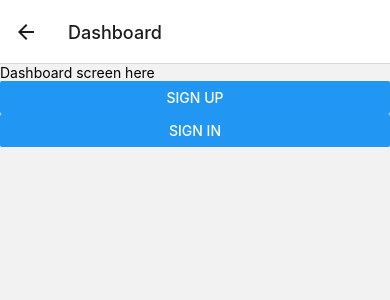
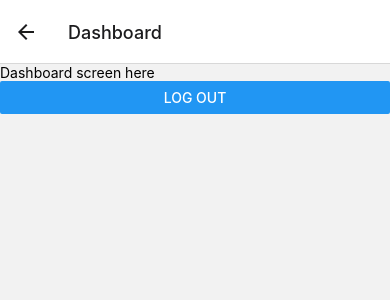
Before and after one commit to BagrijRoman/my-rn-app, a React Native app: screen /Dashboard in a window 390 px wide. Shown: the top 300 px of the page. Built offline with nearby package versions, Linux system fonts and the light colour scheme.

Commit message:
add login redirection

```diff
--- a/src/redux/User/reducer.ts
+++ b/src/redux/User/reducer.ts
@@ -7,6 +7,8 @@ import {
 export const USER_INITIAL_STATE = {
   user: null,
   loading: false,
+  accessToken: null,
+  refreshToken: null,
 };
 
 export const userReducer = (state = USER_INITIAL_STATE, action) => {
--- a/src/routes/RootRoutes.tsx
+++ b/src/routes/RootRoutes.tsx
@@ -1,30 +1,37 @@
 import React from 'react';
 import {createNativeStackNavigator} from "@react-navigation/native-stack";
+import { useSelector } from "react-redux";
 
 import { SignIn, SignUp, Dashboard } from '../views';
 
-
 const Stack = createNativeStackNavigator();
 
-export const RootRoutes = () => (
-  <Stack.Navigator initialRouteName="SignIn">
+export const RootRoutes = () => {
+    const { user } = useSelector(({ user }) => user);
+
+    return (
+      <Stack.Navigator initialRouteName={user ? 'Dashboard' : 'SignIn'}>
+        {
+          !user && (
+            [
               <Stack.Screen
                 name="SignIn"
                 component={SignIn}
                 options={{ title: 'Sign In' }}
-    />
+              />,
               <Stack.Screen
                 name="SignUp"
                 component={SignUp}
                 options={{ title: 'Sign Up' }}
-    />
+              />,
+            ]
+          )
+        }
         <Stack.Screen
           name="Dashboard"
           component={Dashboard}
           options={{ title: 'Dashboard' }}
         />
-
-
-
       </Stack.Navigator>
     );
+}
--- a/src/views/Dashboard.tsx
+++ b/src/views/Dashboard/Dashboard.tsx
@@ -9,12 +9,8 @@ export const Dashboard = ({ navigation }) => {
       <Text>Dashboard screen here</Text>
 
       <Button
-        title="Sign up"
+        title="Log out"
         onPress={() => navigation.navigate('SignUp')}
-      />
-      <Button
-        title="Sign in"
-        onPress={() => navigation.navigate('SignIn')}
       />
     </View>
   );
--- a/src/views/SignIn/SignIn.tsx
+++ b/src/views/SignIn/SignIn.tsx
@@ -1,4 +1,4 @@
-import React, { useState, useCallback } from 'react';
+import React, { useState, useCallback, useEffect } from 'react';
 import {View} from 'react-native';
 import { useDispatch, useSelector } from 'react-redux'
 
@@ -6,13 +6,19 @@ import { TextInput, Button  } from '../../components';
 import { Notificator } from '../../helpers/Notificator';
 import { validateEmail } from '../../utils';
 import { loginAction } from '../../redux/User/actions';
-import { styles } from './SIgnInStyles';
+import { styles } from './sIgnInStyles';
 
 export const SignIn = ({ navigation }) => {
   const [email, setEmail]  = useState('');
   const [password, setPassword] = useState('');
   const dispatch = useDispatch();
-  const { loading, loggedIn } = useSelector(({ user }) => user);
+  const { loading, user } = useSelector(({ user }) => user);
+
+  useEffect(() => {
+    if (user) {
+      navigation.navigate('Dashboard');
+    }
+  }, [user]);
 
   const onLogInClick = useCallback(() => {
     if (!email) {
--- a/src/views/index.js
+++ b/src/views/index.js
@@ -1,3 +1,3 @@
 export { SignIn } from './SignIn/SignIn';
 export { SignUp } from './SignUp';
-export { Dashboard } from './Dashboard';
+export { Dashboard } from './Dashboard/Dashboard';
```
Also changed, not shown: src/views/Dashboard/dashboardStyles.ts (added), src/views/SignIn/sIgnInStyles.ts (renamed from src/views/SignIn/SIgnInStyles.ts). Lines whose indentation alone changed are shown as unchanged.
